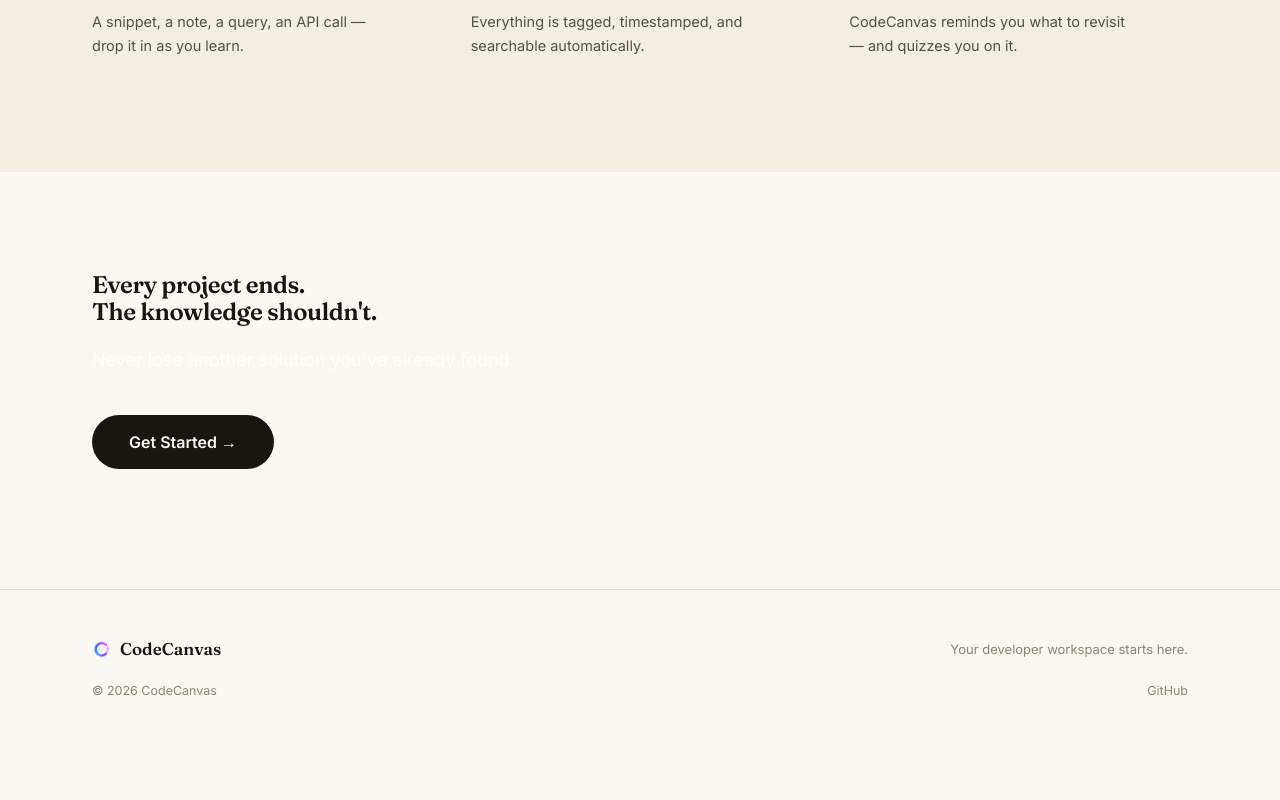
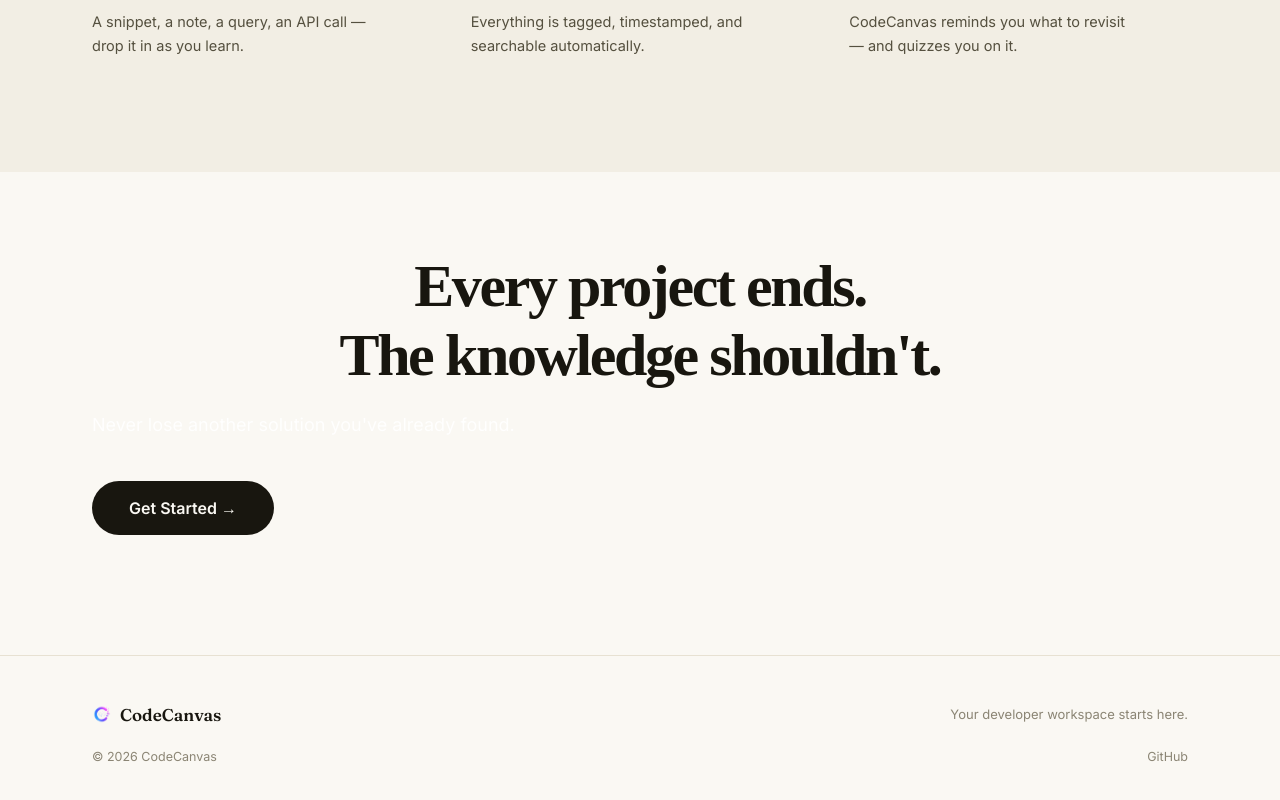
Before and after one commit to harshalpatil-10/codecanvas-frontend, a React (Vite) app: page / in a window 1280 px wide. Shown: the part 2797-3597 px from the top of the page. Before the commit the page ends 3531 px from the top, so only its background shows below. Built offline with nearby package versions, Linux system fonts and the light colour scheme; no server answers.

Commit message:
Enhance heading styles in CTASection module CSS

```diff
--- a/src/components/landing/CTASection.module.css
+++ b/src/components/landing/CTASection.module.css
@@ -16,6 +16,14 @@
 }*/
 
 .heading {
+  max-width: 760px;
+  margin: 0 auto 20px;
+  font-family: "Cormorant Garamond", serif;
+  font-size: clamp(42px, 5vw, 60px);
+  font-weight: 700;
+  line-height: 1.15;
+  letter-spacing: -0.04em;
+  text-align: center;
   color: var(--text);
 }
 
```
